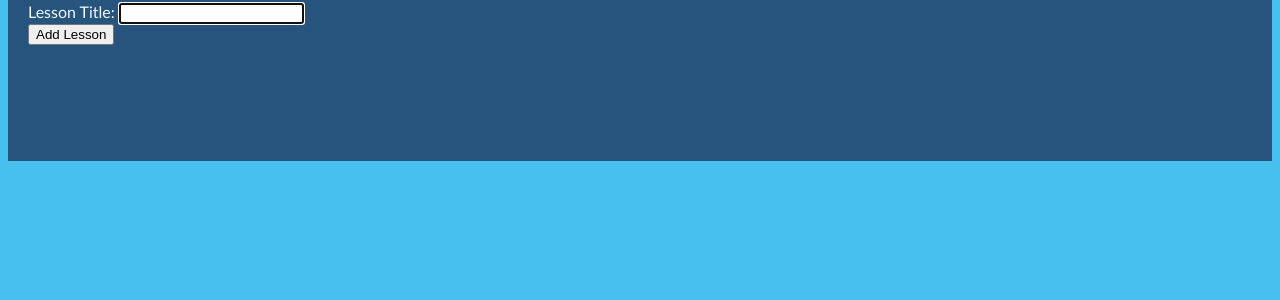
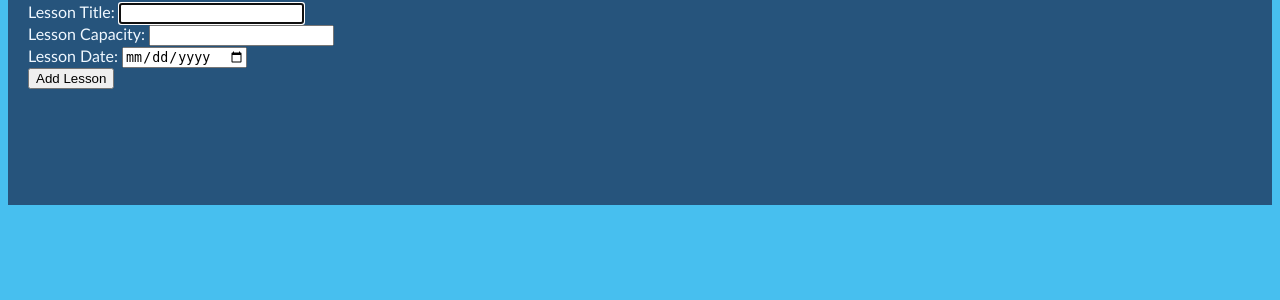
Before and after one commit to JackOfDickson/Hobbyist_web_app, a Flask app: page /lessons/new in a window 1280 px wide. Shown: the part 108-408 px from the top of the page. Run offline with Flask 2, Linux system fonts and the light colour scheme.

Commit message:
added a lesson date and added lesson date and capacity to the form

```diff
--- a/controllers/lesson_controller.py
+++ b/controllers/lesson_controller.py
@@ -22,7 +22,9 @@ def new_member():
 @lessons_blueprint.route("/lessons", methods=['POST'])
 def create_lesson():
     title = request.form['title']
-    lesson = Lesson(title)
+    capacity = request.form['capacity']
+    lesson_date = request.form['lesson_date']
+    lesson = Lesson(title, capacity, lesson_date)
     lesson_repository.save(lesson)
     return redirect ('/lessons')
 
--- a/templates/lessons/new.html
+++ b/templates/lessons/new.html
@@ -6,6 +6,14 @@
         <label for="title">Lesson Title:</label>
         <input type="text" id="title" name="title" required autofocus>
     </div>
+    <div>
+        <label for="capacity">Lesson Capacity:</label>
+        <input type="int" id="capacity" name="capacity" required>
+    </div>
+    <div>
+        <label for="lesson_date">Lesson Date:</label>
+        <input type="date" id="lesson_date" name="lesson_date" required>
+    </div>
     <button type="submit">Add Lesson</button>
 </form>
 
```
